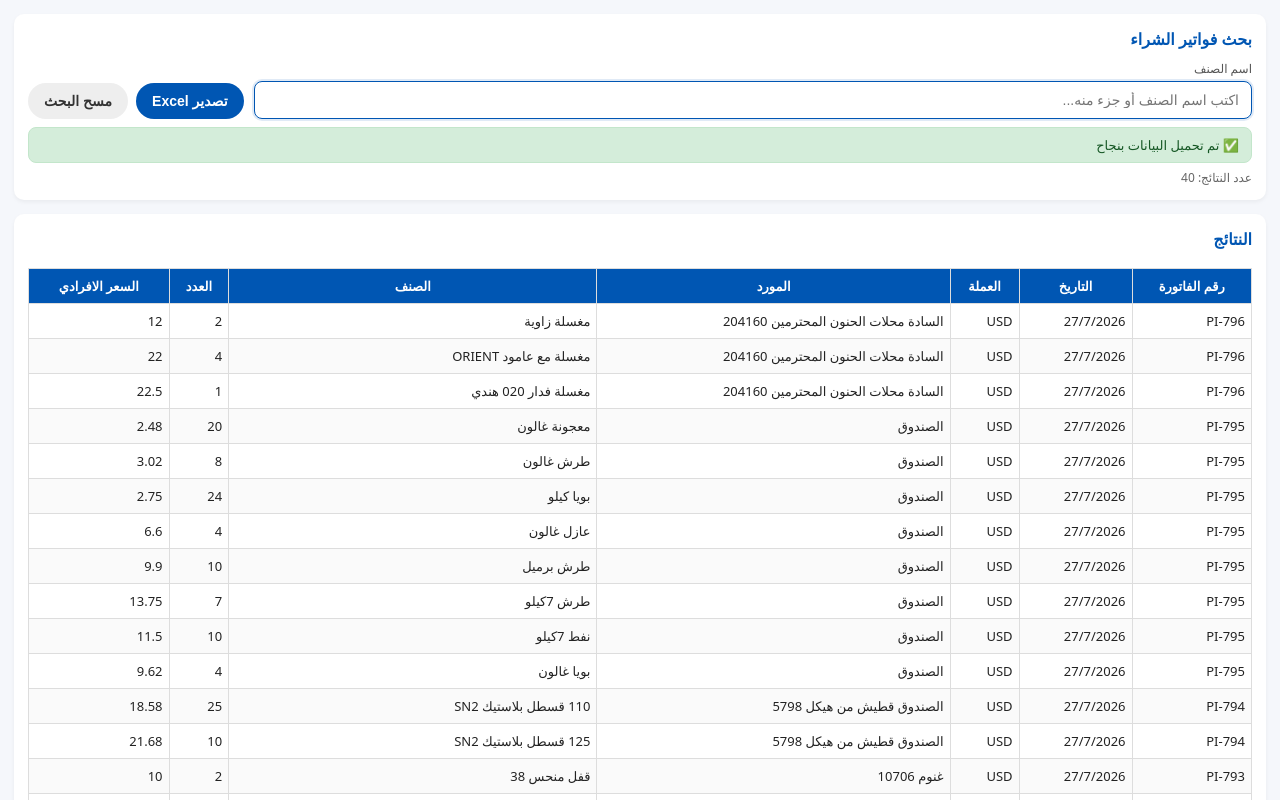
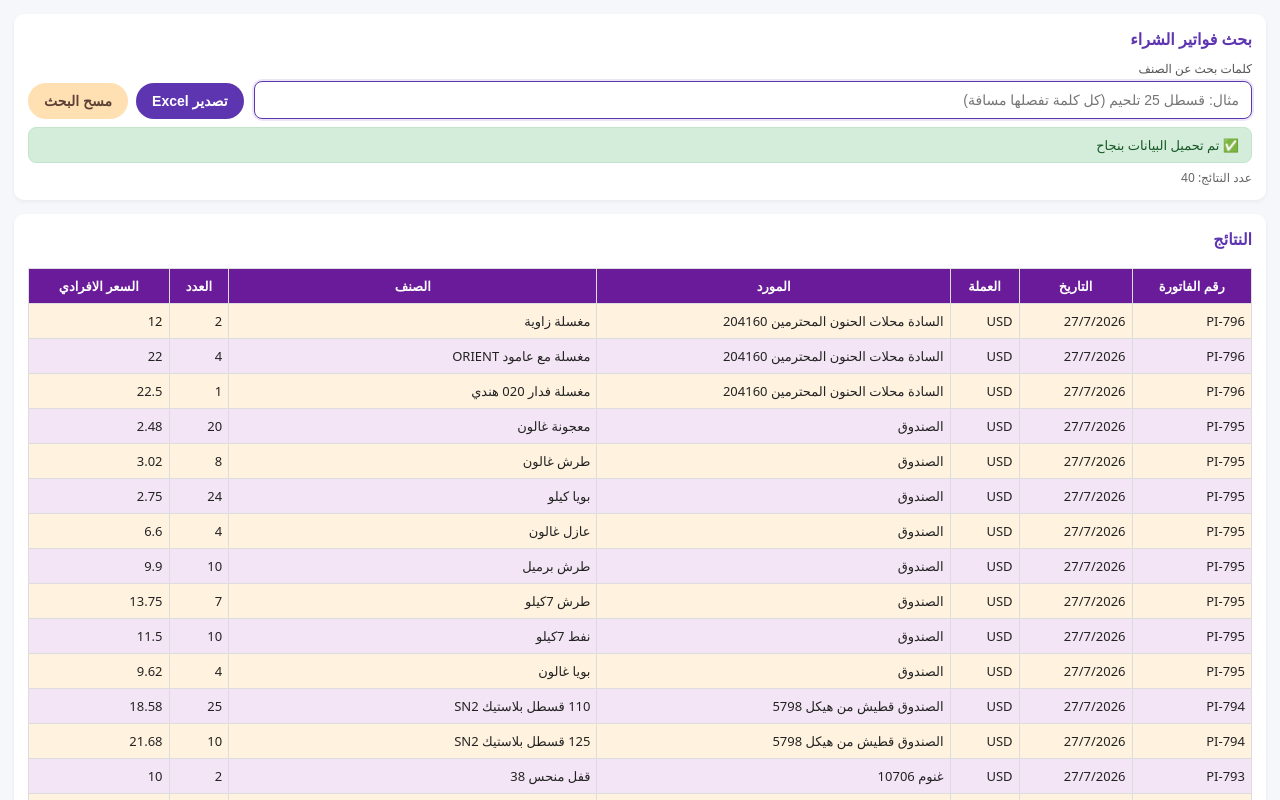
Before and after one commit to dabbousbasta/purchases, a plain HTML site: page index.html in a window 1280 px wide. Both pictures are taken after a click on the button "مسح البحث". Shown: the top 800 px of the page. Drawn offline with Linux system fonts and the light colour scheme.

Commit message:
Refactor HTML structure and styles for better UI
Updated styles and search functionality in the HTML file.

```diff
--- a/index.html
+++ b/index.html
@@ -7,13 +7,11 @@
   <script src="https://cdn.sheetjs.com/xlsx-0.20.3/package/dist/xlsx.full.min.js"></script>
   <style>
     :root {
-      --primary: #0056b3;
+      --primary: #5e35b1;
       --bg: #f5f7fb;
       --text: #222;
       --card: #fff;
       --border: #ddd;
-      --ok: #28a745;
-      --danger: #dc3545;
     }
 
     * { box-sizing: border-box; }
@@ -72,13 +70,14 @@
 
     .field input:focus {
       border-color: var(--primary);
-      box-shadow: 0 0 0 2px rgba(0,86,179,.12);
+      box-shadow: 0 0 0 2px rgba(94,53,177,.12);
     }
 
     .actions {
       display: flex;
       gap: 8px;
       flex-wrap: wrap;
+      justify-content: flex-start;
     }
 
     button {
@@ -91,13 +90,13 @@
     }
 
     .btn-primary {
-      background: var(--primary);
+      background: #5e35b1;
       color: #fff;
     }
 
     .btn-secondary {
-      background: #eee;
-      color: #333;
+      background: #ffe0b2;
+      color: #5d4037;
     }
 
     .btn-primary:active,
@@ -147,15 +146,19 @@
     }
 
     th {
-      background: var(--primary);
+      background: #6a1b9a;
       color: #fff;
       position: sticky;
       top: 0;
       z-index: 1;
     }
 
+    tbody tr:nth-child(odd) {
+      background: #fff3e0; /* برتقالي فاتح */
+    }
+
     tbody tr:nth-child(even) {
-      background: #fafafa;
+      background: #f3e5f5; /* بنفسجي فاتح */
     }
 
     .no-results {
@@ -185,8 +188,8 @@
 
       <div class="grid">
         <div class="field">
-          <label for="searchAll">اسم الصنف</label>
-          <input type="text" id="searchAll" placeholder="اكتب اسم الصنف أو جزء منه..." />
+          <label for="searchAll">كلمات بحث عن الصنف</label>
+          <input type="text" id="searchAll" placeholder="مثال: قسطل 25 تلحيم (كل كلمة تفصلها مسافة)" />
         </div>
 
         <div class="actions">
@@ -220,9 +223,20 @@
     </section>
   </main>
 
-  <script>
+   <script>
     let allData = [];
     let currentResults = [];
+
+    const arabicDigits = ['٠','١','٢','٣','٤','٥','٦','٧','٨','٩'];
+    const latinDigits  = ['0','1','2','3','4','5','6','7','8','9'];
+
+    function normalizeForSearch(str) {
+      let s = String(str ?? '').toLowerCase();
+      arabicDigits.forEach((ad, i) => {
+        s = s.split(ad).join(latinDigits[i]);
+      });
+      return s;
+    }
 
     function esc(v) {
       return String(v ?? '').replace(/[&<>"']/g, s => ({
@@ -265,6 +279,7 @@
         status.style.display = 'block';
 
         render(allData);
+        currentResults = [...allData];
       } catch (e) {
         status.className = 'status err';
         status.textContent = '❌ خطأ في تحميل البيانات';
@@ -300,14 +315,17 @@
     }
 
     function search() {
-      const q = document.getElementById('searchAll').value.trim().toLowerCase();
+      const raw = document.getElementById('searchAll').value.trim();
+      const normalizedQuery = normalizeForSearch(raw);
+      const words = normalizedQuery.split(/\s+/).filter(Boolean);
 
-      if (!q) {
+      if (!words.length) {
         currentResults = [...allData];
       } else {
-        currentResults = allData.filter(row =>
-          String(row.item || '').toLowerCase().includes(q)
-        );
+        currentResults = allData.filter(row => {
+          const name = normalizeForSearch(row.item || '');
+          return words.every(w => name.includes(w));
+        });
       }
 
       currentResults.sort(sortByInvoiceDesc);
```
